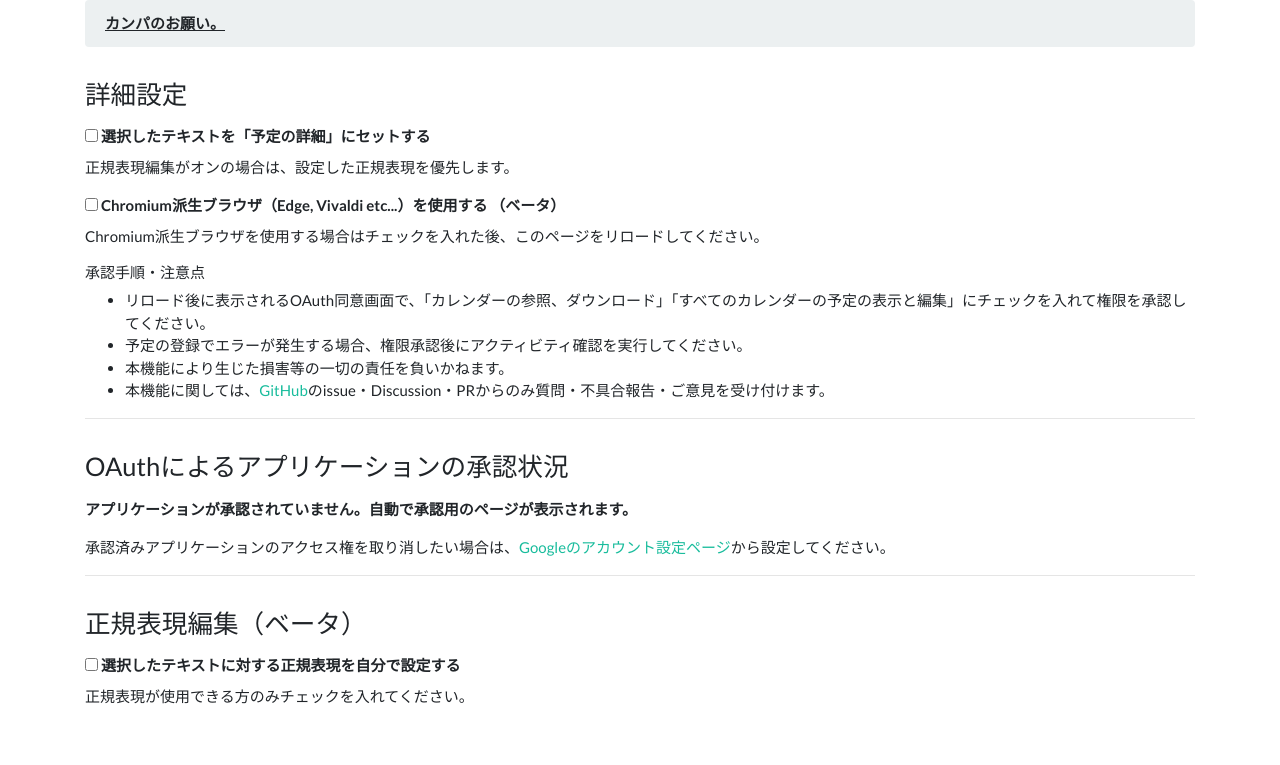
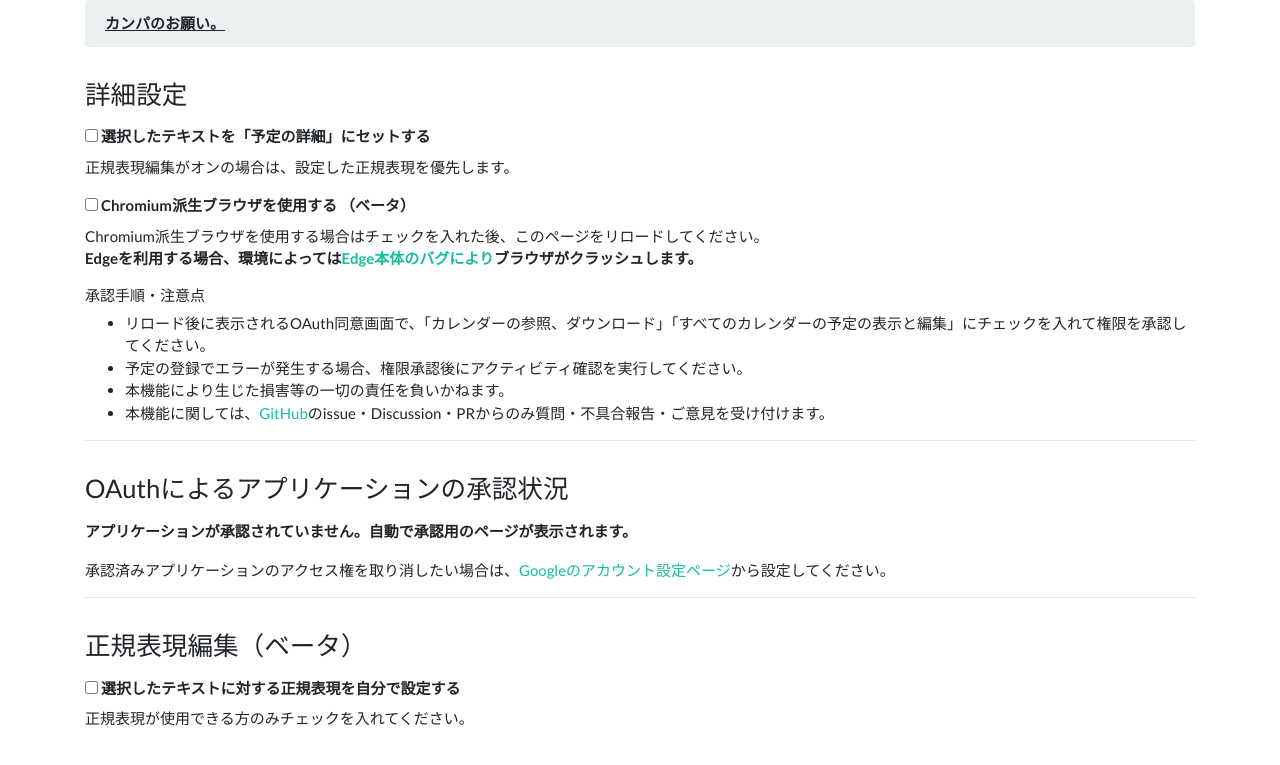
Before and after one commit to retrorocket/Right-Click-to-Calendar, a browser extension: page app/options.html in a window 1280 px wide. Shown: the part 91-856 px from the top of the page. Before the commit the page ends 834 px from the top, so only its background shows below. Drawn offline with Linux system fonts and the light colour scheme.

Commit message:
Crash edge notice (#50)
* add edge crash notice

* fix url

```diff
--- a/app/options.html
+++ b/app/options.html
@@ -56,11 +56,12 @@
         </label>
         <p>正規表現編集がオンの場合は、設定した正規表現を優先します。</p>
         <label>
-          <input type="checkbox" id="chromium-switch"> <span style="font-weight:bold">Chromium派生ブラウザ（Edge, Vivaldi
-            etc...）を使用する
-            （ベータ）</span>
+          <input type="checkbox" id="chromium-switch"> <span style="font-weight:bold">Chromium派生ブラウザを使用する （ベータ）</span>
         </label>
-        <p>Chromium派生ブラウザを使用する場合はチェックを入れた後、このページをリロードしてください。</p>
+        <p>Chromium派生ブラウザを使用する場合はチェックを入れた後、このページをリロードしてください。<br>
+          <span style="font-weight:bold">Edgeを利用する場合、環境によっては<a
+              href="https://techcommunity.microsoft.com/t5/discussions/edge-stable-crashing-on-extension-function-chrome-identity/m-p/3027524">Edge本体のバグにより</a>ブラウザがクラッシュします。</span>
+        </p>
         <h6>承認手順・注意点</h6>
         <ul>
           <li>リロード後に表示されるOAuth同意画面で、「カレンダーの参照、ダウンロード」「すべてのカレンダーの予定の表示と編集」にチェックを入れて権限を承認してください。</li>
```
